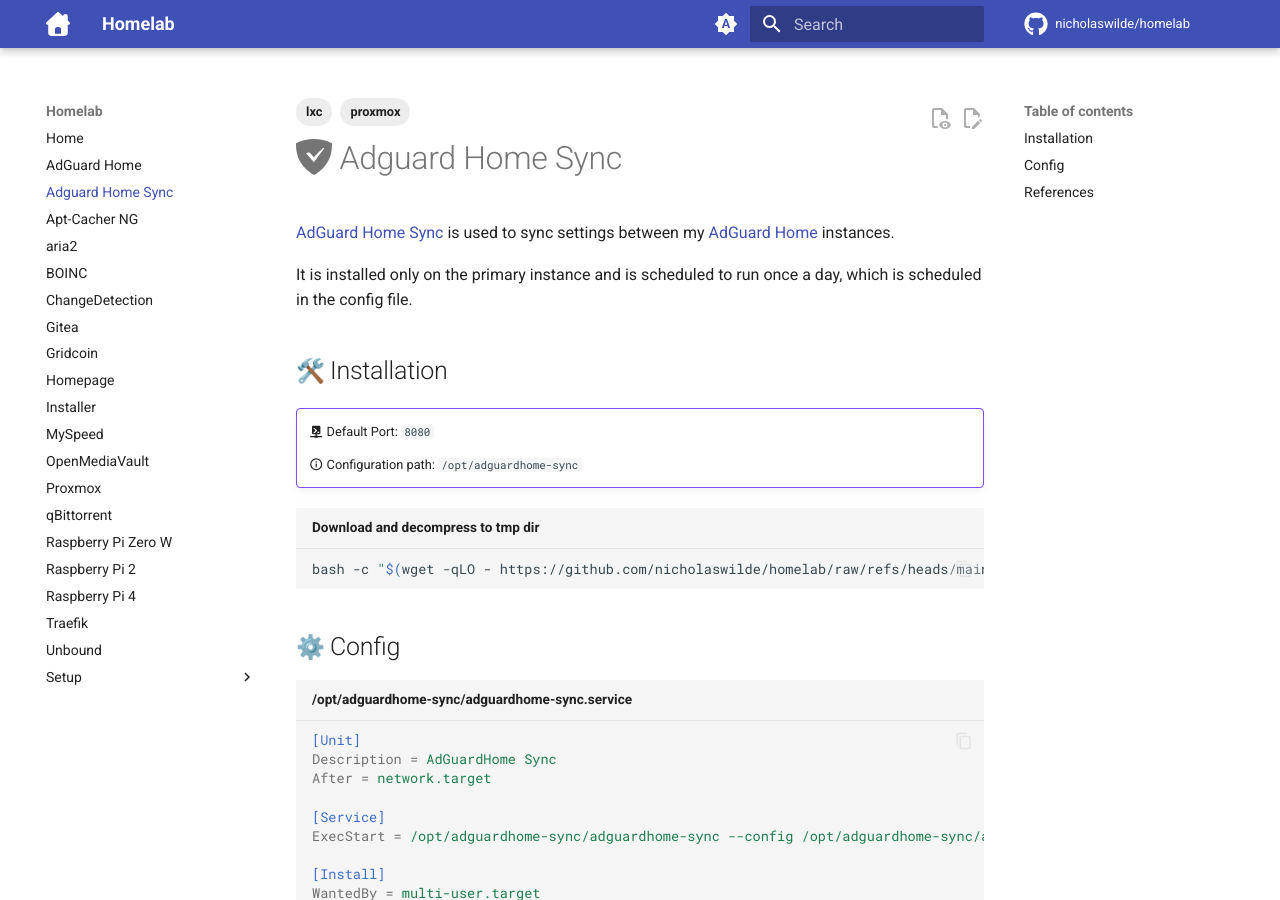
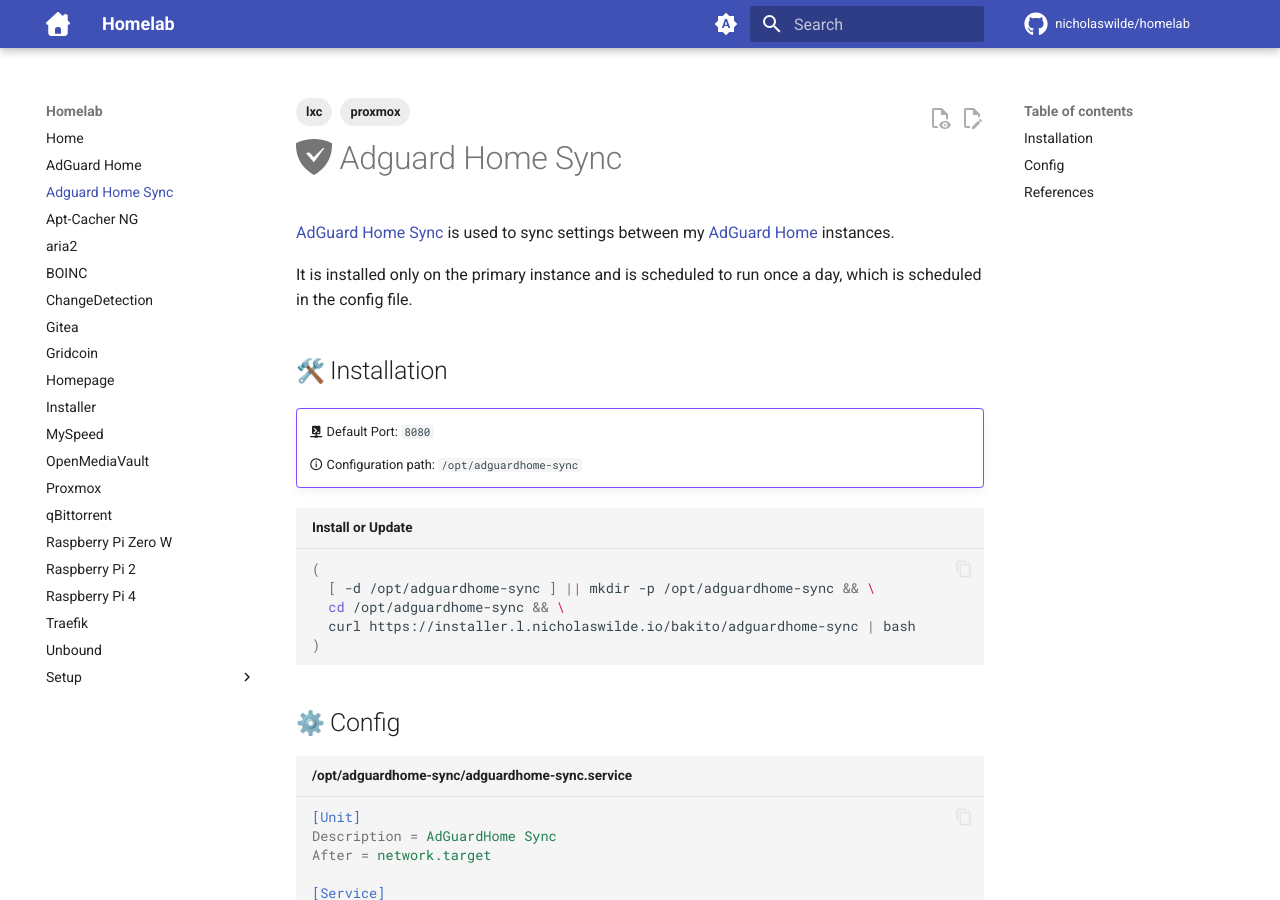
Before and after one commit to nicholaswilde/homelab, an MkDocs documentation site: the page built from docs/adguard-sync.md, in a window 1280 px wide and 900 px high. Built offline with MkDocs 1.6.1 and Material for MkDocs 9.7.7, drawn with Linux system fonts in a browser that asks for light colours; emoji names are drawn with the system emoji font; comment, search, counter and statistics services are not loaded.

Commit message:
update
Signed-off-by: nιcнolaѕ wιlde <ncwilde43@gmail.com>

````diff
--- a/docs/adguard-sync.md
+++ b/docs/adguard-sync.md
@@ -17,8 +17,12 @@
 
     :material-information-outline: Configuration path: `/opt/adguardhome-sync`
 
-```shell title="Download and decompress to tmp dir"
-bash -c "$(wget -qLO - https://github.com/nicholaswilde/homelab/raw/refs/heads/main/pve/adguardhome-sync/download.sh)"
+```shell title="Install or Update"
+(
+  [ -d /opt/adguardhome-sync ] || mkdir -p /opt/adguardhome-sync && \
+  cd /opt/adguardhome-sync && \
+  curl https://installer.l.nicholaswilde.io/bakito/adguardhome-sync | bash
+)
 ```
 
 ## :gear: Config
````
